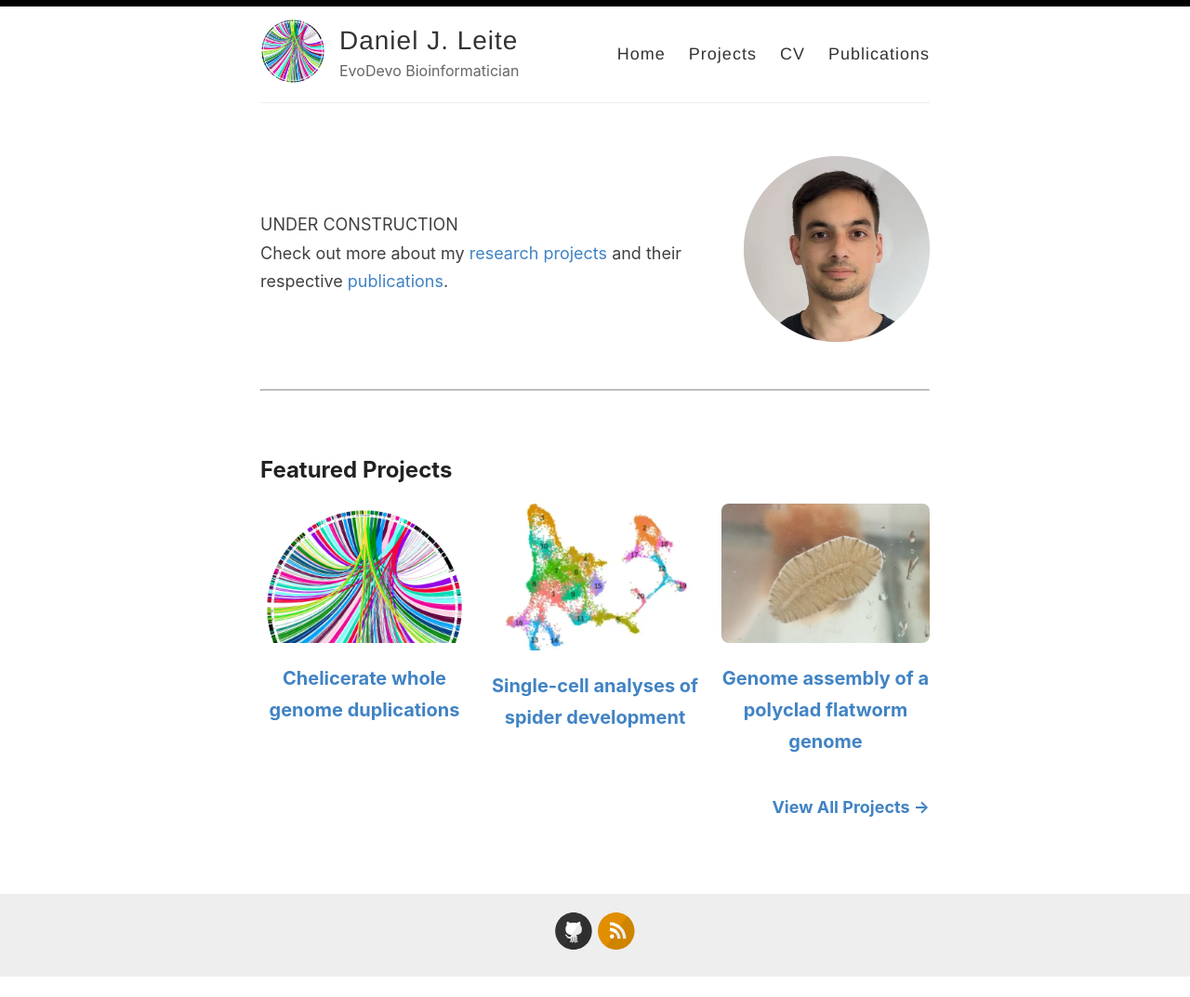
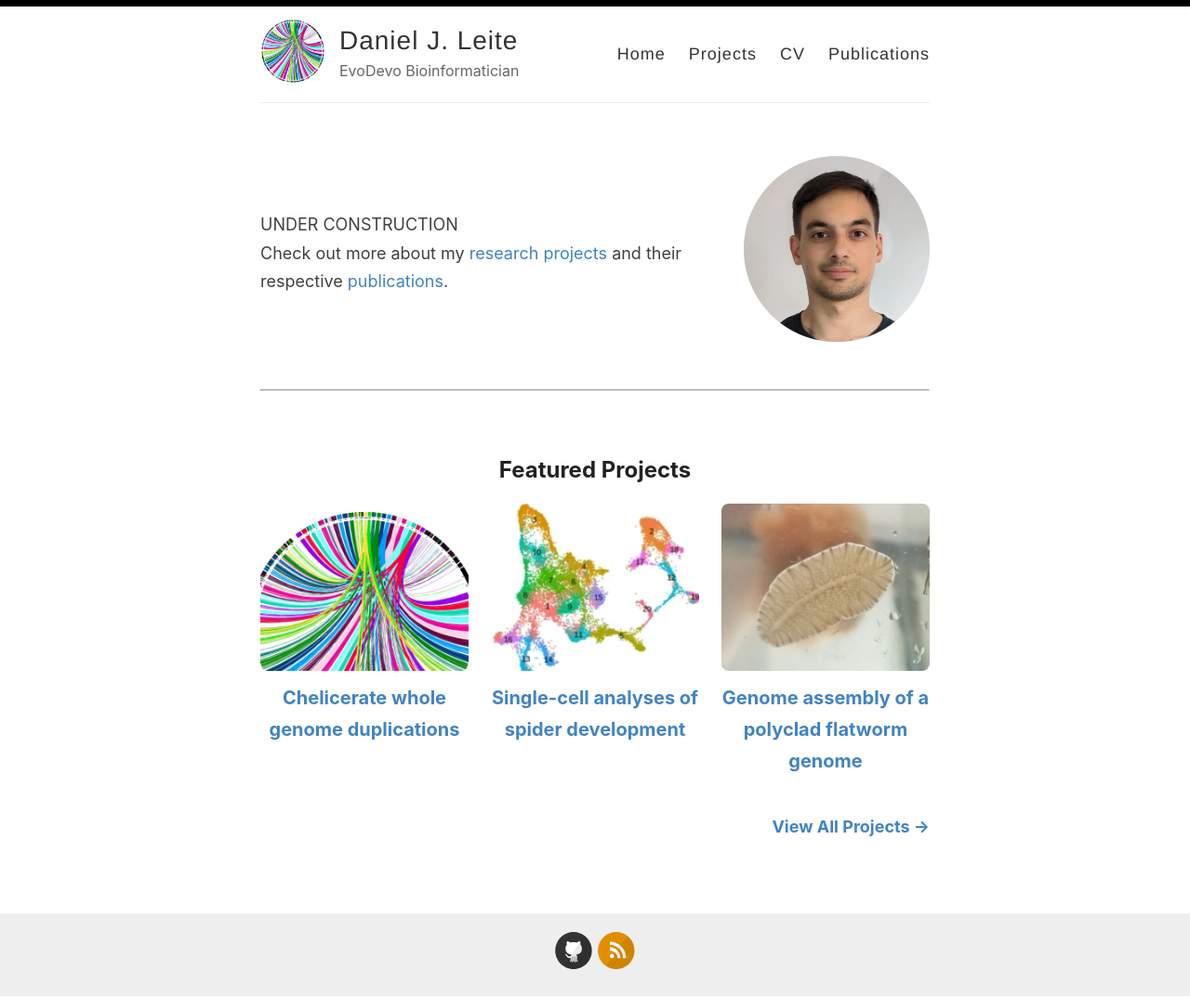
Before and after one commit to djleite/djleite.github.io, a Jekyll site: the page built from index.html, in a window 1280 px wide. Shown: the whole page at 93% size. Built offline with Jekyll 4.4.1, drawn with Linux system fonts in a browser that asks for light colours; the list of posts is cut into pages by our own code; before the commit the page ends 1052 px from its top, so only the background shows below that.

Commit message:
index update format

```diff
--- a/index.html
+++ b/index.html
@@ -19,17 +19,19 @@ title: Home
 
 <!-- 🔹 Section 2: Featured Projects -->
 <section style="padding: 2rem 0;">
-  <h2 style="margin-bottom: 1rem;">Featured Projects</h2>
+  <h2 style="margin-bottom: 1rem; text-align: center;">Featured Projects</h2>
   <div style="display: flex; flex-wrap: wrap; justify-content: space-between; gap: 1.5rem;">
     {% assign featured = site.posts | where_exp: "post", "post.tags contains 'featured'" | slice: 0, 3 %}
     {% for post in featured %}
-      <div style="flex: 1 1 calc(33.333% - 1rem); text-align: center;">
-        {% if post.image %}
-          <a href="{{ site.baseurl }}{{ post.url }}">
-            <img src="{{ site.baseurl }}{{ post.image }}" alt="{{ post.title }}" style="width: 100%; max-height: 180px; object-fit: cover; border-radius: 8px;">
-          </a>
-        {% endif %}
-        <h3 style="margin-top: 0.75rem; text-align: center;">
+      <div style="flex: 1 1 calc(33.333% - 1rem); text-align: center; display: flex; flex-direction: column; align-items: center; max-width: 100%;">
+        <div style="height: 180px; width: 100%;">
+          {% if post.image %}
+            <a href="{{ site.baseurl }}{{ post.url }}">
+              <img src="{{ site.baseurl }}{{ post.image }}" alt="{{ post.title }}" style="width: 100%; height: 100%; object-fit: cover; border-radius: 8px;">
+            </a>
+          {% endif %}
+        </div>
+        <h3 style="margin-top: 0.75rem; text-align: center; min-height: 3em;">
           <a href="{{ site.baseurl }}{{ post.url }}" style="text-decoration: none;">{{ post.title }}</a>
         </h3>
       </div>
```
